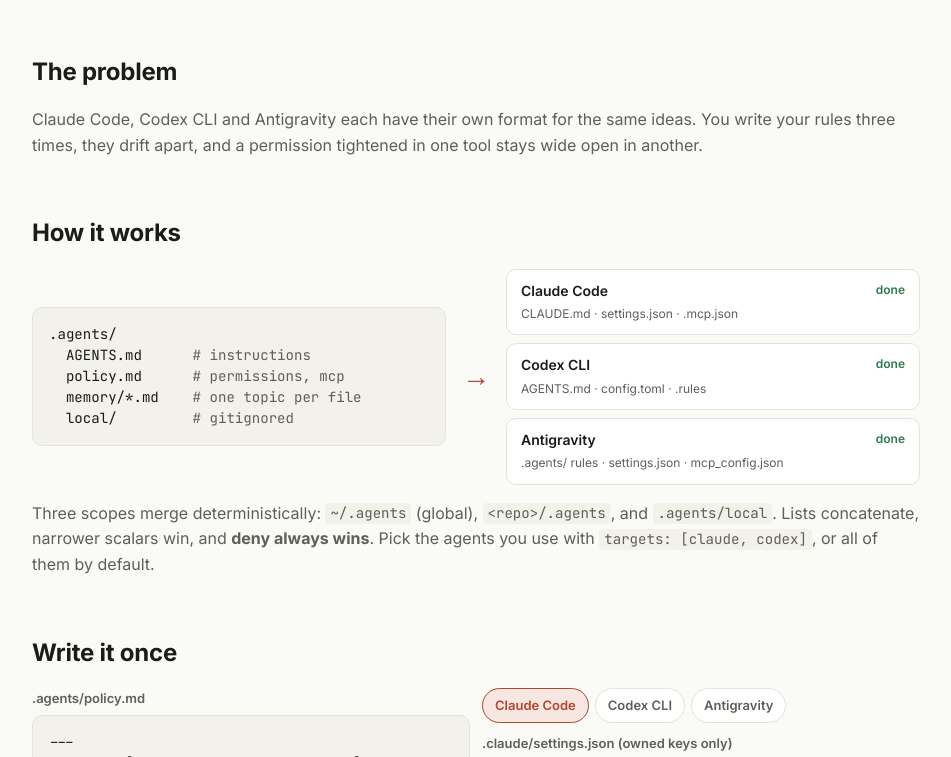
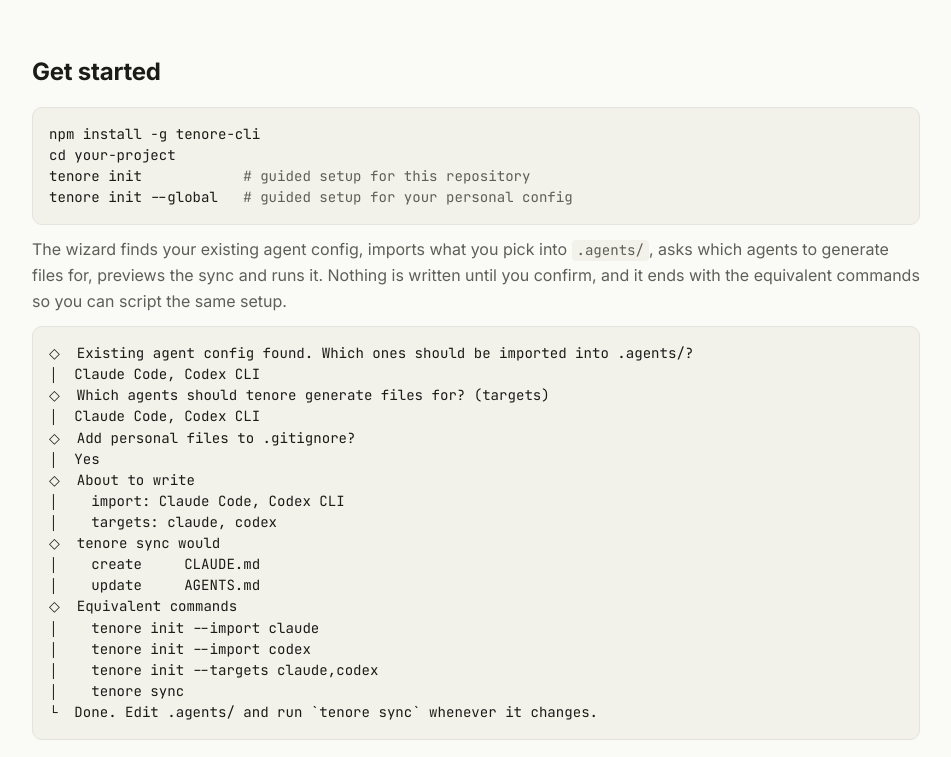
Before and after one commit to AlbertoBarrago/tenore, a website: page index.html in a window 1280 px wide. Shown: the part 447-1204 px from the top of the page, without its empty margins (164-1115 px from the left). Drawn offline with Linux system fonts and the light colour scheme.

Commit message:
docs: setup wizard and global setup in README, repo instructions, mapping and landing

```diff
--- a/index.html
+++ b/index.html
@@ -154,7 +154,7 @@
 <body>
   <main>
     <header>
-      <span class="eyebrow">Work in progress · v0.1</span>
+      <span class="eyebrow">Work in progress · v0.2</span>
       <h1>One source.<br><span>Every agent.</span></h1>
       <p class="lead">
         <code>tenore</code> compiles a single <code>.agents/</code> folder (Markdown + YAML)
@@ -162,6 +162,37 @@
         Switching agent becomes a 1:1 port.
       </p>
     </header>
+
+    <section>
+      <h2>Get started</h2>
+      <pre>npm install -g tenore-cli
+cd your-project
+tenore init            <span class="muted"># guided setup for this repository</span>
+tenore init --global   <span class="muted"># guided setup for your personal config</span></pre>
+      <p class="muted" style="margin-top:12px">
+        The wizard finds your existing agent config, imports what you pick into <code>.agents/</code>,
+        asks which agents to generate files for, previews the sync and runs it. Nothing is written until
+        you confirm, and it ends with the equivalent commands so you can script the same setup.
+      </p>
+      <pre>◇  Existing agent config found. Which ones should be imported into .agents/?
+│  Claude Code, Codex CLI
+◇  Which agents should tenore generate files for? (targets)
+│  Claude Code, Codex CLI
+◇  Add personal files to .gitignore?
+│  Yes
+◇  About to write
+│    import: Claude Code, Codex CLI
+│    targets: claude, codex
+◇  tenore sync would
+│    create     CLAUDE.md
+│    update     AGENTS.md
+◇  Equivalent commands
+│    tenore init --import claude
+│    tenore init --import codex
+│    tenore init --targets claude,codex
+│    tenore sync
+└  Done. Edit .agents/ and run `tenore sync` whenever it changes.</pre>
+    </section>
 
     <section>
       <h2>The problem</h2>
@@ -334,6 +365,10 @@ enabled = false</pre>
           <p>Executable frontmatter (<code>---js</code>) is refused: a cloned repo cannot run code through tenore.</p>
         </div>
         <div class="card">
+          <h3>Guided, never surprising</h3>
+          <p>The setup wizard writes nothing until you confirm, and shows the full diff before touching your personal config.</p>
+        </div>
+        <div class="card">
           <h3>CI ready</h3>
           <p><code>tenore check</code> exits 1 on drift, conflicts, schema errors or pending changes.</p>
         </div>
```
Also changed, not shown: docs/mapping.md (+7 -0 lines), .agents/AGENTS.md, README.md.
